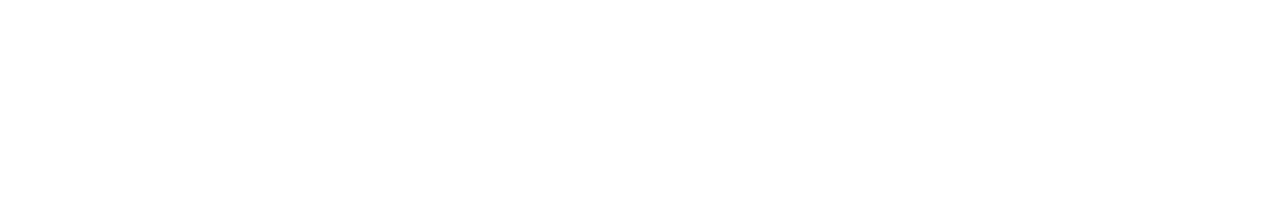
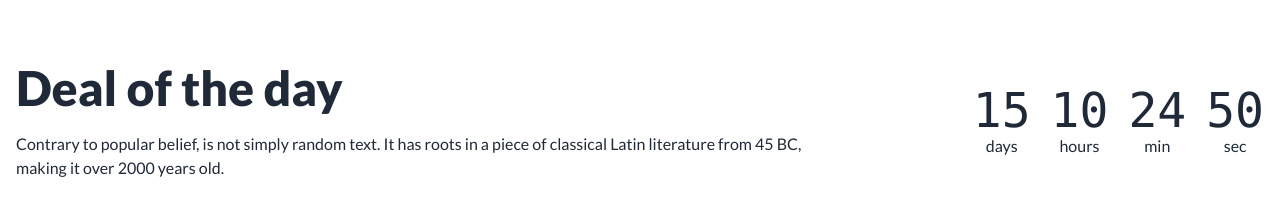
Before and after one commit to Shakilofficial/fruit-brust, a plain HTML site: page index.html in a window 1280 px wide. Drawn offline with nearby package versions, Linux system fonts and the light colour scheme.

Commit message:
added some section

```diff
--- a/index.html
+++ b/index.html
@@ -20,9 +20,100 @@
       type="text/css"
     />
     <script src="https://cdn.tailwindcss.com"></script>
+    <script>
+      tailwind.config = {
+        theme: {
+          extend: {
+            backgroundImage: {
+              "slider1-bg": "url('./images/banner1.png')",
+              "slider2-bg": "url('./images/banner2.png')",
+              "slider3-bg": "url('./images/banner3.png')",
+              "slider4-bg": "url('./images/banner4.png')",
+            },
+          },
+        },
+      };
+    </script>
     <style>
-
+      .font-lato{
+        font-family: Lato;
+      }
     </style>
   </head>
-  <body></body>
+  <body class="font-lato max-w-screen-xl mx-auto">
+    <!-- <div class="navbar  bg-[#F85559] rounded-full">
+        <div class="navbar-start flex-row-reverse">
+          <div class="dropdown">
+            <label tabindex="0" class="btn btn-ghost lg:hidden">
+              <svg xmlns="http://www.w3.org/2000/svg" class="h-5 w-5" fill="none" viewBox="0 0 24 24" stroke="currentColor"><path stroke-linecap="round" stroke-linejoin="round" stroke-width="2" d="M4 6h16M4 12h8m-8 6h16" /></svg>
+            </label>
+            <ul tabindex="0" class="menu menu-sm dropdown-content mt-3 z-[1] p-2 shadow bg-base-100 rounded-box w-52">
+              <li><a>Home</a></li>
+
+              <li><a>About US</a></li>
+              <li><a>Shop</a></li>
+              <li><a>All Fruits</a></li>
+            </ul>
+          </div>
+
+        </div>
+        <div class="navbar-end hidden lg:flex">
+          <ul class="menu text-white menu-horizontal px-1">
+
+            <li><a>Home</a></li>
+
+            <li><a>About US</a></li>
+            <li><a>Shop</a></li>
+            <li><a>All Fruits</a></li>
+
+          </ul>
+        </div>
+        <a class="btn btn-ghost text-white normal-case text-xl">Fruit Burst</a>
+        <div class="navbar-end">
+            <input type="text" placeholder="Type here" class="input input-bordered input-secondary w-full max-w-xs" />
+        </div>
+      </div> -->
+
+
+<!-- carousel slider  -->
+
+      <main>
+        <!-- deal of the day section start  -->
+        <section class="flex px-4 flex-col gap-6 lg:flex-row justify-between lg:gap-40 items-center my-16">
+          <div class="">
+            <h1 class="text-5xl font-extrabold text-center mb-5 lg:text-left">Deal of the day</h1>
+            <p>Contrary to popular belief, is not simply random text. It has roots in a piece of classical Latin literature from 45 BC, making it over 2000 years old.</p>
+          </div>
+          <div class="">
+            <div class="grid grid-flow-col gap-5 text-center auto-cols-max">
+              <div class="flex flex-col">
+                <span class="countdown font-mono text-5xl">
+                  <span style="--value:15;"></span>
+                </span>
+                days
+              </div>
+              <div class="flex flex-col">
+                <span class="countdown font-mono text-5xl">
+                  <span style="--value:10;"></span>
+                </span>
+                hours
+              </div>
+              <div class="flex flex-col">
+                <span class="countdown font-mono text-5xl">
+                  <span style="--value:24;"></span>
+                </span>
+                min
+              </div>
+              <div class="flex flex-col">
+                <span class="countdown font-mono text-5xl">
+                  <span style="--value:50;"></span>
+                </span>
+                sec
+              </div>
+            </div>
+          </div>
+        </section>
+        <!-- Deal of the section End  -->
+      </main>
+  </body>
 </html>
```
